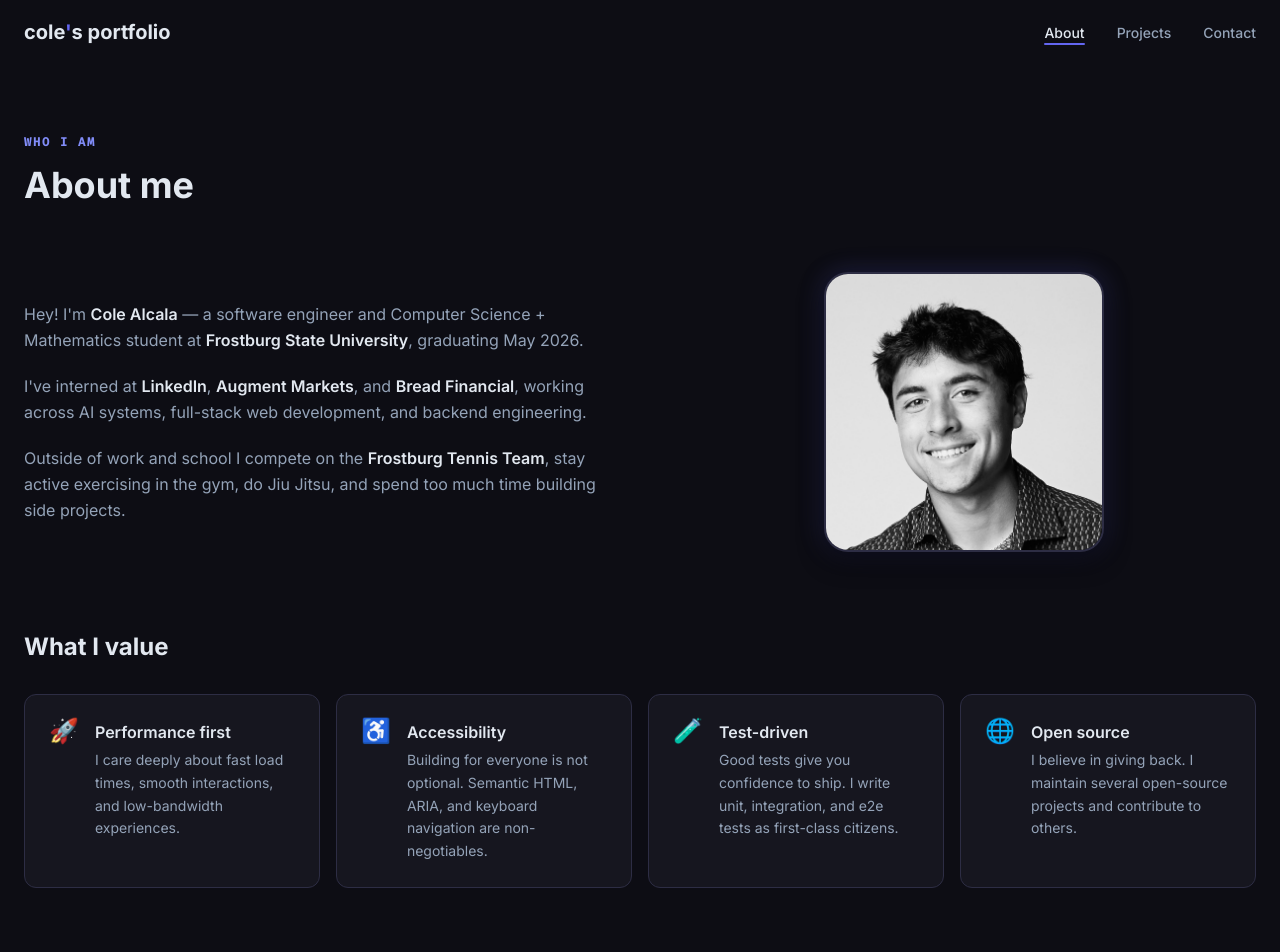
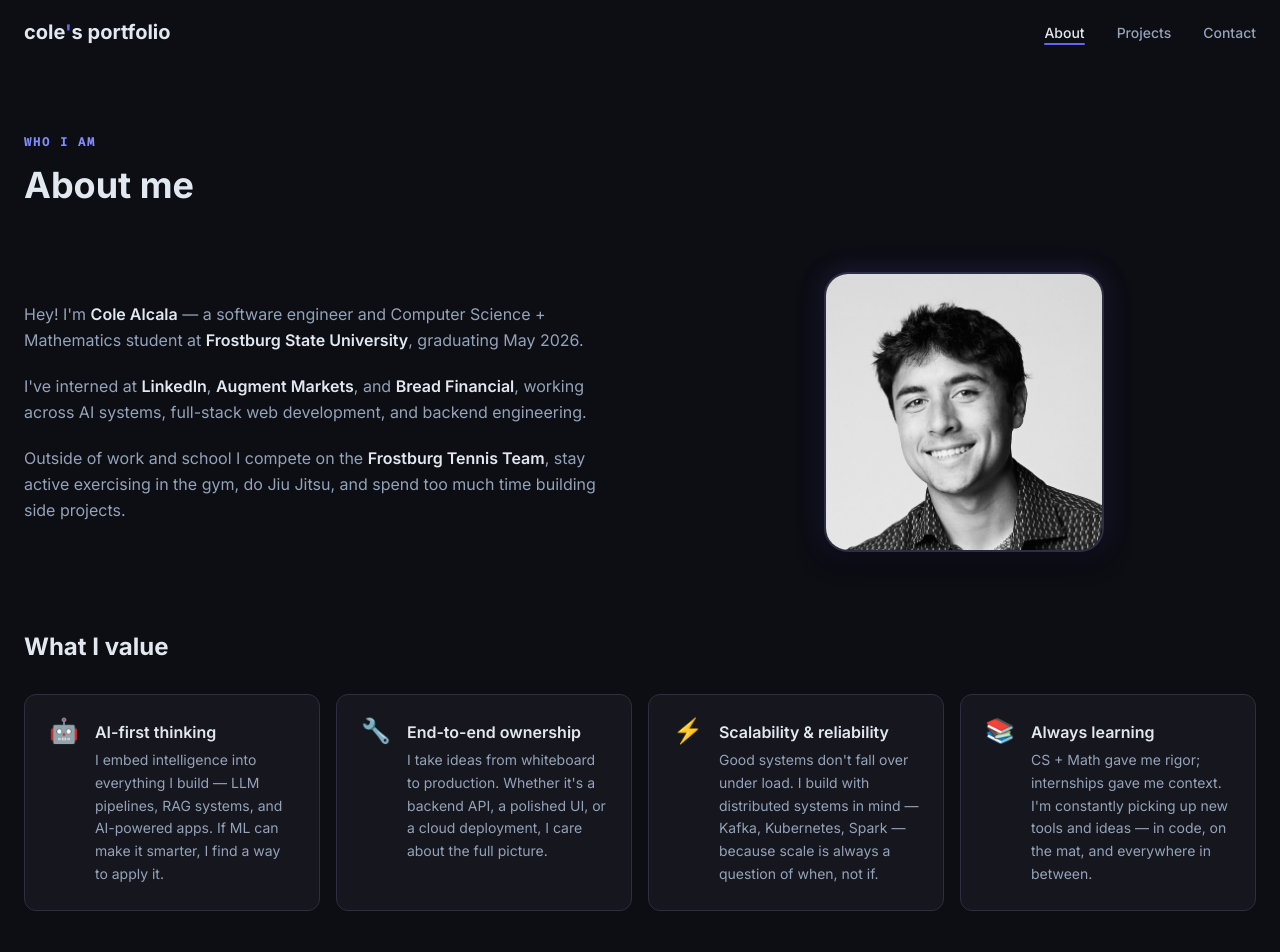
Before and after one commit to coledude04/portfolio-site, a React (Vite) app: page /about in a window 1280 px wide. Shown: the top 952 px of the page. Built offline with nearby package versions, Linux system fonts and the light colour scheme.

Commit message:
revised values section

```diff
--- a/src/data/constants.tsx
+++ b/src/data/constants.tsx
@@ -152,24 +152,24 @@ export const SKILL_GROUPS = [
 
 export const VALUES = [
   {
-    icon: '🚀',
-    name: 'Performance first',
-    desc: 'I care deeply about fast load times, smooth interactions, and low-bandwidth experiences.',
+    icon: '🤖',
+    name: 'AI-first thinking',
+    desc: 'I embed intelligence into everything I build — LLM pipelines, RAG systems, and AI-powered apps. If ML can make it smarter, I find a way to apply it.',
   },
   {
-    icon: '♿',
-    name: 'Accessibility',
-    desc: 'Building for everyone is not optional. Semantic HTML, ARIA, and keyboard navigation are non-negotiables.',
+    icon: '🔧',
+    name: 'End-to-end ownership',
+    desc: 'I take ideas from whiteboard to production. Whether it\'s a backend API, a polished UI, or a cloud deployment, I care about the full picture.',
   },
   {
-    icon: '🧪',
-    name: 'Test-driven',
-    desc: 'Good tests give you confidence to ship. I write unit, integration, and e2e tests as first-class citizens.',
+    icon: '⚡',
+    name: 'Scalability & reliability',
+    desc: 'Good systems don\'t fall over under load. I build with distributed systems in mind — Kafka, Kubernetes, Spark — because scale is always a question of when, not if.',
   },
   {
-    icon: '🌐',
-    name: 'Open source',
-    desc: 'I believe in giving back. I maintain several open-source projects and contribute to others.',
+    icon: '📚',
+    name: 'Always learning',
+    desc: 'CS + Math gave me rigor; internships gave me context. I\'m constantly picking up new tools and ideas — in code, on the mat, and everywhere in between.',
   },
 ];
 
```
